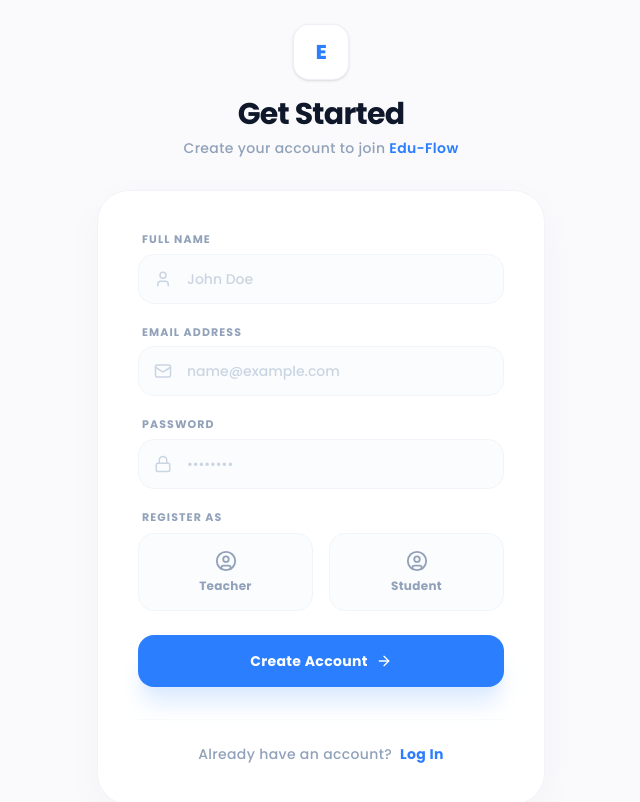
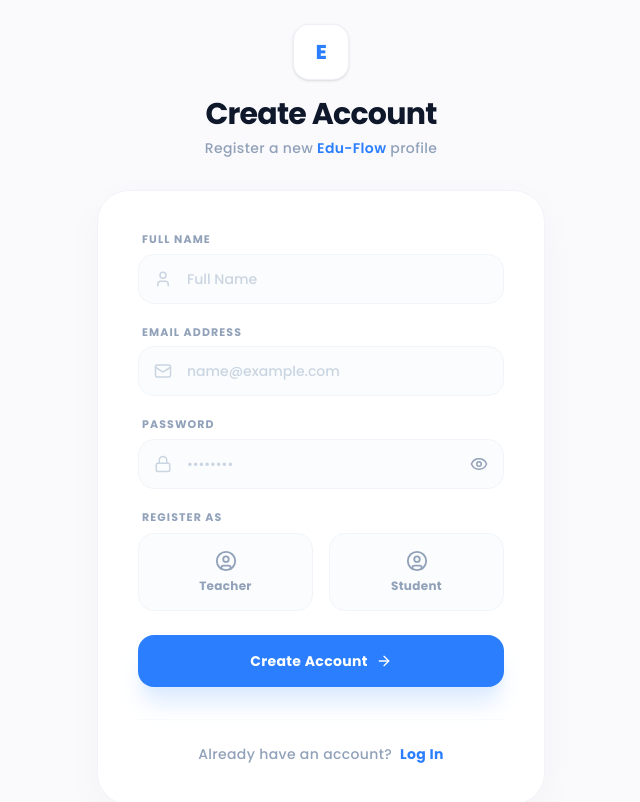
Before and after one commit to AbdulRahim-D/Edu-Flow, a React (Vite) app in the folder frontend/: page /signup in a window 1280 px wide. Shown: the top 802 px of the page, without its empty margins (319-959 px from the left). Built offline with nearby package versions, Linux system fonts and the light colour scheme; no server answers.

Commit message:
Authentication Pages:Design Improvement

```diff
--- a/frontend/src/pages/Login.jsx
+++ b/frontend/src/pages/Login.jsx
@@ -1,17 +1,18 @@
 import { useFormik } from "formik";
-import React from "react";
+import React, { useState } from "react";
 import { useLoginMutation } from "../services/authAPI";
 import toast, { Toaster } from "react-hot-toast";
 import { useDispatch } from "react-redux";
 import { setCredentials } from "../features/authSlice";
 import { useNavigate, Link } from "react-router-dom";
 import { loginSchema } from "../schema/SchemaValidation";
-import { Lock, Mail, Loader2, ArrowRight } from "lucide-react";
+import { Lock, Mail, Loader2, ArrowRight, Eye, EyeOff } from "lucide-react";
 
 function Login() {
   const [login, { isLoading }] = useLoginMutation();
   const dispatch = useDispatch();
   const navigate = useNavigate();
+  const [showPassword, setShowPassword] = useState(false);
 
   const loginForm = useFormik({
     initialValues: {
@@ -56,7 +57,7 @@ function Login() {
           </p>
         </div>
 
-        {/* 🛡️ Login Card Container */}
+
         <div className="bg-white rounded-[2rem] shadow-[0_12px_40px_rgba(0,0,0,0.03)] p-10 border border-slate-100">
           <form className="space-y-6" onSubmit={loginForm.handleSubmit}>
 
@@ -87,7 +88,7 @@ function Login() {
               )}
             </div>
 
-            {/* Password Field */}
+            {/* Password Field with Show/Hide Toggle */}
             <div className="space-y-2">
               <label className="text-[11px] font-bold text-slate-400 uppercase tracking-widest ml-1 block">
                 Password
@@ -97,15 +98,23 @@ function Login() {
                   <Lock size={18} strokeWidth={2} />
                 </div>
                 <input
-                  type="password"
+                  type={showPassword ? "text" : "password"} // ✨ Dynamic Type
                   placeholder="••••••••"
-                  className={`w-full pl-12 pr-4 py-4 bg-slate-50/50 border rounded-2xl outline-none transition-all duration-200 text-sm placeholder:text-slate-300 text-slate-900 ${
+                  className={`w-full pl-12 pr-12 py-4 bg-slate-50/50 border rounded-2xl outline-none transition-all duration-200 text-sm placeholder:text-slate-300 text-slate-900 ${
                     loginForm.touched.password && loginForm.errors.password
                       ? "border-red-200 bg-red-50/40 focus:ring-4 focus:ring-red-50"
                       : "border-slate-100 focus:bg-white focus:border-blue-500 focus:ring-4 focus:ring-blue-50"
                   }`}
                   {...loginForm.getFieldProps("password")}
                 />
+
+                <button
+                  type="button"
+                  onClick={() => setShowPassword(!showPassword)}
+                  className="absolute inset-y-0 right-0 pr-4 flex items-center text-slate-400 hover:text-blue-500 transition-colors"
+                >
+                  {showPassword ? <EyeOff size={18} strokeWidth={2} /> : <Eye size={18} strokeWidth={2} />}
+                </button>
               </div>
               {loginForm.touched.password && loginForm.errors.password && (
                 <p className="text-xs font-medium text-red-500 ml-1 mt-1">
@@ -134,7 +143,7 @@ function Login() {
             </button>
           </form>
 
-          {/* 🔗 Redesigned Form Footer */}
+
           <div className="mt-8 pt-6 border-t border-slate-50 text-center">
             <p className="text-slate-400 text-sm font-medium tracking-wide">
               Don't have an account?{" "}
--- a/frontend/src/pages/Signup.jsx
+++ b/frontend/src/pages/Signup.jsx
@@ -1,14 +1,17 @@
 import { useFormik } from "formik";
-import React from "react";
+import React, { useState } from "react";
 import { signupSchema } from "../schema/SchemaValidation";
 import { useSignupMutation } from "../services/authAPI";
 import { useNavigate, Link } from "react-router-dom";
 import toast, { Toaster } from "react-hot-toast";
-import { User, Mail, Lock, UserCircle, Loader2, ArrowRight } from "lucide-react";
+import { User, Mail, Lock, UserCircle, Loader2, ArrowRight, Eye, EyeOff } from "lucide-react"; // ✨ Eye, EyeOff imported
 
 function Signup() {
   const [signup, { isLoading }] = useSignupMutation();
   const navigate = useNavigate();
+
+
+  const [showPassword, setShowPassword] = useState(false);
 
   const signupForm = useFormik({
     initialValues: {
@@ -34,18 +37,18 @@ function Signup() {
       <Toaster position="top-center" />
 
       <div className="max-w-md w-full">
-        {/* Top Header Context */}
+
         <div className="text-center mb-8">
           <div className="inline-flex items-center justify-center w-14 h-14 bg-white border border-slate-200/60 rounded-2xl shadow-sm mb-4">
             <span className="text-blue-500 font-extrabold text-xl tracking-tight">E</span>
           </div>
-          <h1 className="text-3xl font-bold text-slate-900 tracking-tight">Get Started</h1>
+          <h1 className="text-3xl font-bold text-slate-900 tracking-tight">Create Account</h1>
           <p className="text-slate-400 text-sm mt-1.5 font-medium tracking-wide">
-            Create your account to join <span className="text-blue-500 font-semibold">Edu-Flow</span>
+            Register a new <span className="text-blue-500 font-semibold">Edu-Flow</span> profile
           </p>
         </div>
 
-        {/* Signup Card Container */}
+
         <div className="bg-white rounded-[2rem] shadow-[0_12px_40px_rgba(0,0,0,0.03)] p-10 border border-slate-100">
           <form className="space-y-5" onSubmit={signupForm.handleSubmit}>
 
@@ -60,7 +63,7 @@ function Signup() {
                 </div>
                 <input
                   type="text"
-                  placeholder="John Doe"
+                  placeholder="Full Name"
                   className={`w-full pl-12 pr-4 py-3.5 bg-slate-50/50 border rounded-2xl outline-none transition-all duration-200 text-sm font-medium placeholder:text-slate-300 text-slate-900 ${
                     signupForm.touched.name && signupForm.errors.name
                       ? "border-red-200 bg-red-50/40 focus:ring-4 focus:ring-red-50"
@@ -109,21 +112,30 @@ function Signup() {
                   <Lock size={18} strokeWidth={2} />
                 </div>
                 <input
-                  type="password"
+                  type={showPassword ? "text" : "password"} // ✨ Dynamic Type
                   placeholder="••••••••"
-                  className={`w-full pl-12 pr-4 py-3.5 bg-slate-50/50 border rounded-2xl outline-none transition-all duration-200 text-sm placeholder:text-slate-300 text-slate-900 ${
+                  className={`w-full pl-12 pr-12 py-3.5 bg-slate-50/50 border rounded-2xl outline-none transition-all duration-200 text-sm placeholder:text-slate-300 text-slate-900 ${
                     signupForm.touched.password && signupForm.errors.password
                       ? "border-red-200 bg-red-50/40 focus:ring-4 focus:ring-red-50"
                       : "border-slate-100 focus:bg-white focus:border-blue-500 focus:ring-4 focus:ring-blue-50"
                   }`}
                   {...signupForm.getFieldProps("password")}
                 />
+
+                <button
+                  type="button"
+                  onClick={() => setShowPassword(!showPassword)}
+                  className="absolute inset-y-0 right-0 pr-4 flex items-center text-slate-400 hover:text-blue-500 transition-colors"
+                >
+                  {showPassword ? <EyeOff size={18} /> : <Eye size={18} />}
+                </button>
               </div>
               {signupForm.touched.password && signupForm.errors.password && (
                 <p className="text-xs font-medium text-red-500 ml-1 mt-1">{signupForm.errors.password}</p>
               )}
             </div>
 
+            {/* Role Selection */}
             <div className="space-y-2">
               <label className="text-[11px] font-bold text-slate-400 uppercase tracking-widest ml-1 block">
                 Register as
```
